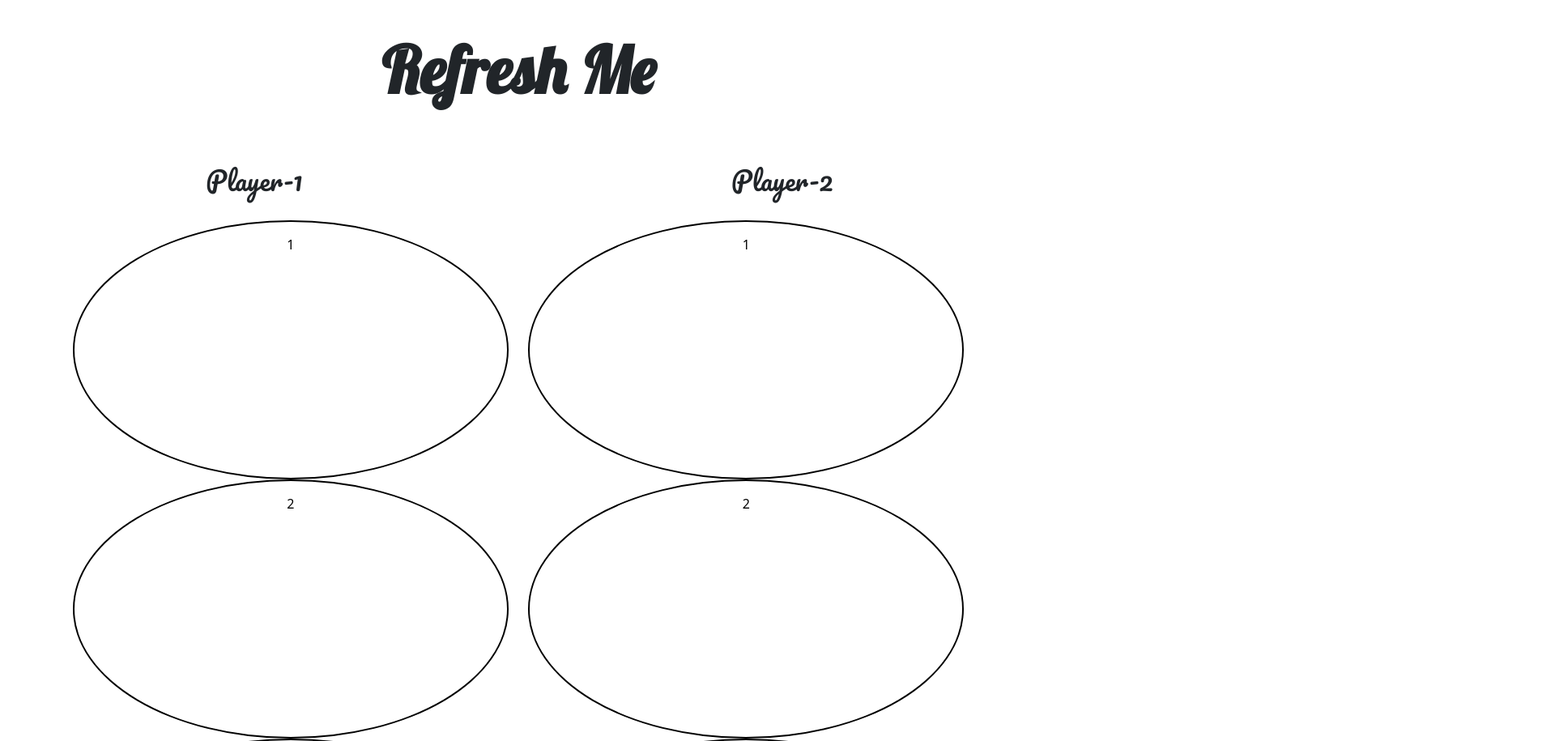
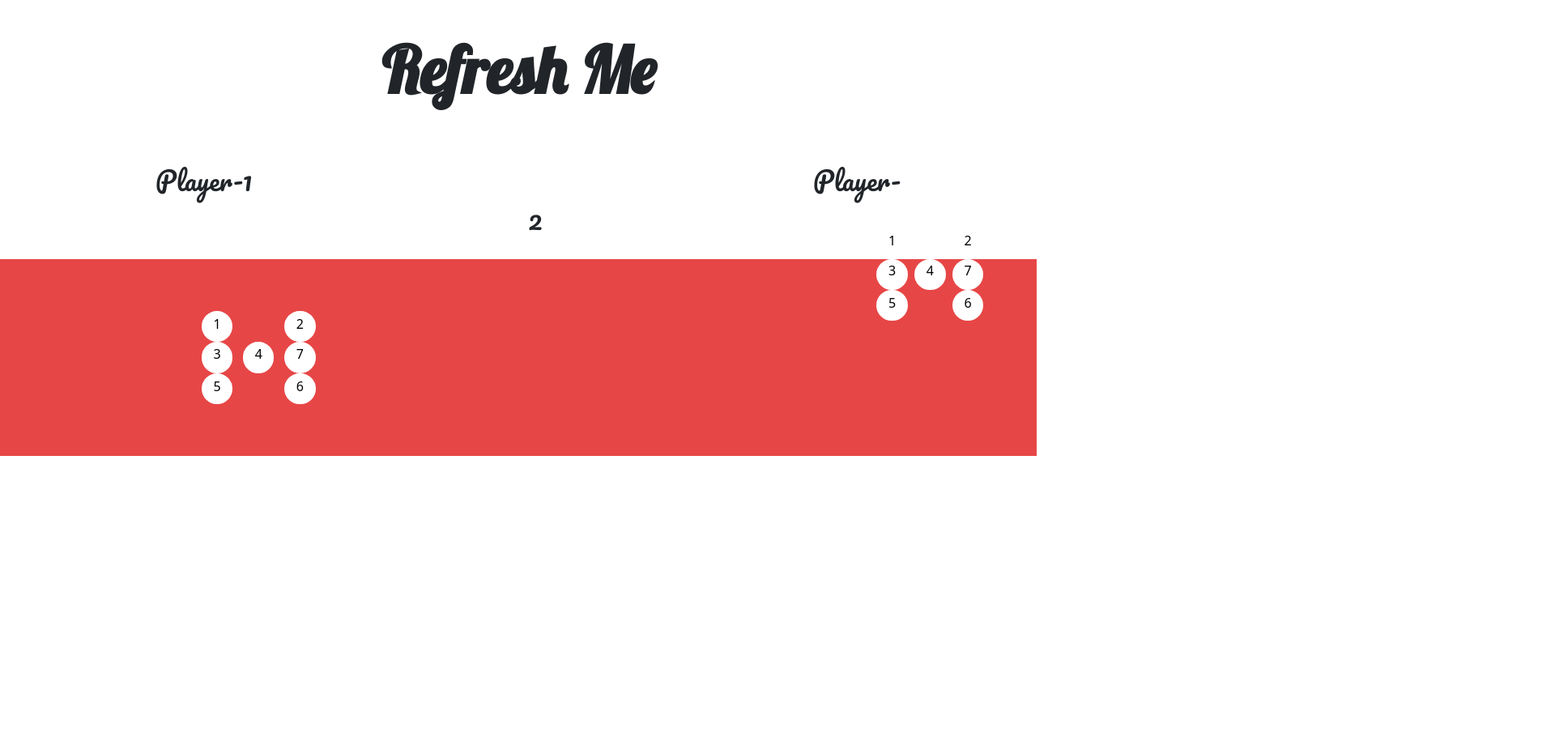
Before and after one commit to kartikkc/dice_game, a plain HTML site: page index.html in a window 1280 px wide. Shown: the top 915 px of the page at 81% size, 1920 px wide, since content can reach past the window. After the commit the page ends 800 px from the top, so only its background shows below. Drawn offline with nearby package versions, Linux system fonts and the light colour scheme.

Commit message:
Fixed the dice positions and numbers on the face

```diff
--- a/CSS/style.css
+++ b/CSS/style.css
@@ -25,22 +25,46 @@ span {
 
 /* players section */
 #Players {
-    text-align: center;
+    /* text-align: center; */
     margin-top: 5%;
 }
 
+.p1 {
+    margin-left: -16rem;
+}
+
+.p2{
+    margin-left: 22rem;
+}
 /* players section ends */
 
 
 
-/* Dice section */
-#Dice {
+/* Dice-1 section */
+#Dice-1 {
+    background-color: #E74646;
+    padding: 5% 3%;
+    position: relative;
     text-align: center;
     margin-top: 2%;
+    /* margin-left: 15%; */
+}
+
+#Dice-2 {
+    position: relative;
+    left: 700px;
+    top: -307.5px;
+    text-align: center;
+    margin-top: 2%;
+    margin-left: 15%;
 }
 
 .container-fluid {
     padding: 0 7% !important;
+}
+
+.row {
+    padding: 0% 35%;
 }
 
 .c-1,
@@ -52,9 +76,10 @@ span {
 .c-7 {
     border-radius: 100%;
     /* margin: 0 2%; */
-    height: 25vw !important;
+    height: 3vw !important;
+    width: 3vw !important;
     background-color: #fff;
-    border: 2px solid #000;
+    border: 2px solid #fff;
     color: #000;
     text-align: center;
     padding: 3%;
--- a/index.html
+++ b/index.html
@@ -62,42 +62,83 @@
     <!-- Players section -->
     <section id="Players">
         <div class="row">
-            <div class="col">
-                <span>Player-1</span>
+            <div class="col-lg-6">
+                <span class="p1">Player-1</span>
             </div>
-            <div class="col">
-                <span>Player-2</span>
+            <div class="col-lg-6">
+                <span class="p2">Player-2</span>
             </div>
         </div>
     </section>
     <!-- Players section ends -->
 
-    <!-- Dice section -->
-    <section id="Dice">
-        <div class="container-fluid">
+    <!-- Dice-1 section -->
+    <section id="Dice-1">
+        <div class="col-lg-6 col-md-6 col-sm-12 dice-1">
             <div class="row">
-                <div class="col-lg-6 col-md-6 col-sm-12 dice-1">
-                    <div class=" c-1"> 1</div>
-                    <div class=" c-2"> 2</div>
+                <div class="col-lg-6 col-md-6 col-sm-6">
+                    <div class="c-3"> 1</div>
+                </div>
+                <div class="col-lg-6 col-md-6 col-sm-6">
+                    <div class="c-3"> 2</div>
+                </div>
+            </div>
+            <div class="row">
+                <div class="col-lg-3 col-md-3 col-sm-3">
                     <div class=" c-3"> 3</div>
+                </div>
+                <div class="col-lg-3 col-md-3 col-sm-3">
                     <div class=" c-4"> 4</div>
+                </div>
+                <div class="col-lg-3 col-md-3 col-sm-3">
                     <div class=" c-7"> 7</div>
-                    <div class=" c-5"> 5</div>
-                    <div class=" c-6"> 6</div>
                 </div>
-                <div class="col col-md-6 col-sm-12dice-2">
-                    <div class=" c-1"> 1</div>
-                    <div class=" c-2"> 2</div>
-                    <div class=" c-3"> 3</div>
-                    <div class=" c-4"> 4</div>
-                    <div class=" c-5"> 5</div>
-                    <div class=" c-6"> 6</div>
-                    <div class=" c-7"> 7</div>
+            </div>
+            <div class="row">
+                <div class="col-lg-6 col-md-6 col-sm-6">
+                    <div class="c-3"> 5</div>
+                </div>
+                <div class="col-lg-6 col-md-6 col-sm-6">
+                    <div class="c-3"> 6</div>
                 </div>
             </div>
         </div>
     </section>
-    <!-- Dice section ends -->
+    <!-- Dice-1 section ends -->
+
+    <!-- Dice-2 section -->
+    <section id="Dice-2">
+        <div class="col-lg-6 col-md-6 col-sm-12 dice-1">
+            <div class="row">
+                <div class="col-lg-6 col-md-6 col-sm-6">
+                    <div class="c-3"> 1</div>
+                </div>
+                <div class="col-lg-6 col-md-6 col-sm-6">
+                    <div class="c-3"> 2</div>
+                </div>
+            </div>
+            <div class="row">
+                <div class="col-lg-3 col-md-3 col-sm-3">
+                    <div class=" c-3"> 3</div>
+                </div>
+                <div class="col-lg-3 col-md-3 col-md-3">
+                    <div class=" c-4"> 4</div>
+                </div>
+                <div class="col-lg-3 col-md-3 col-sm-3">
+                    <div class=" c-7"> 7</div>
+                </div>
+            </div>
+            <div class="row">
+                <div class="col-lg-6 col-md-6 col-sm-6">
+                    <div class="c-3"> 5</div>
+                </div>
+                <div class="col-lg-6 col-md-6 col-sm-6">
+                    <div class="c-3"> 6</div>
+                </div>
+            </div>
+        </div>
+    </section>
+    <!-- Dice -2 section ends -->
 
     <!-- Custom Script -->
 
```
